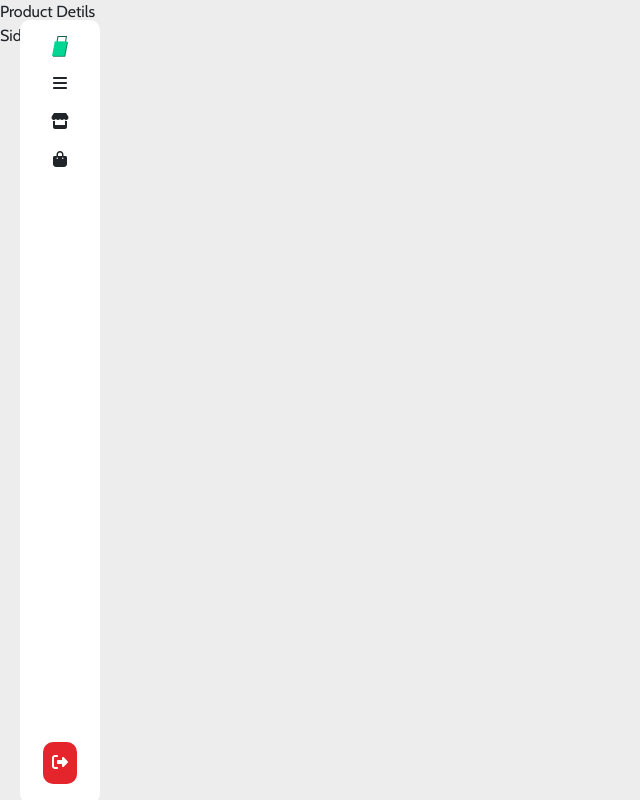
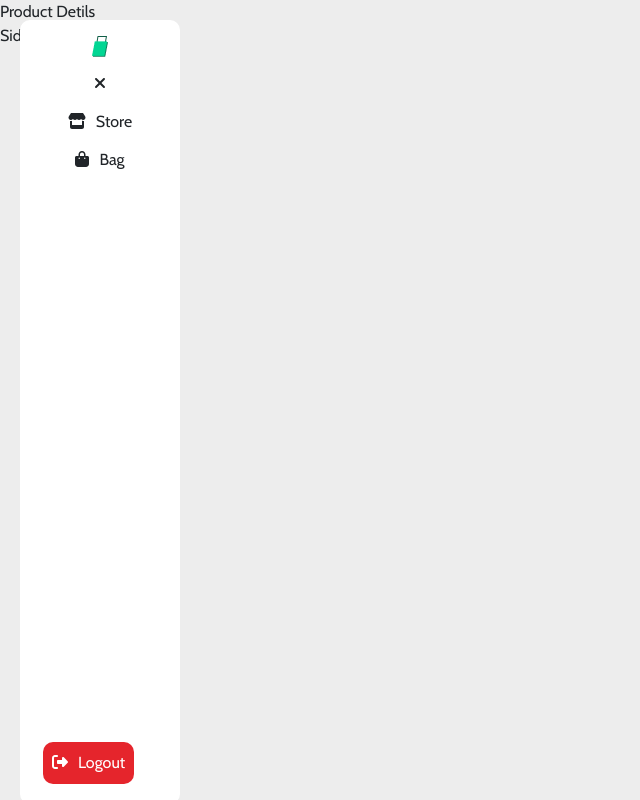
Before and after one commit to MbaliPuso/e-commerce-shop, a React (Create React App) app: page /item-view in a window 1280 px wide. Both pictures are taken after a click on the button 60 px from the left and 84 px from the top of the page. Shown: the whole page, without its empty margins (0-640 px from the left). Built offline with nearby package versions, Linux system fonts and the light colour scheme.

Commit message:
toggle sidebar width

```diff
--- a/src/components/Sidebar.jsx
+++ b/src/components/Sidebar.jsx
@@ -1,22 +1,28 @@
-import React from "react";
+import React, { useState } from "react";
 import '../styles/Sidebar.css';
 import Logo from "../assets/logo.png";
 import { Link } from 'react-router-dom';
 import { FontAwesomeIcon } from "@fortawesome/react-fontawesome";
-import { faBars, faStore, faShoppingBag, faSignOutAlt  } from "@fortawesome/free-solid-svg-icons";
+import { faBars, faTimes, faStore, faShoppingBag, faSignOutAlt  } from "@fortawesome/free-solid-svg-icons";
 
 const Sidebar = () => {
+  const [isExpanded, setIsExpanded] = useState(false);
+
+  const toggleSidebar = () => {
+    setIsExpanded(!isExpanded);
+  };
+
   return (
     <>
-      <div className="sidebar">
+      <div className={`sidebar ${isExpanded ? 'expanded' : ''}`}>
         <div className="top-sidebar">
           <Link to='/'>
           <div className="logo">
             <img src={Logo} alt="commerce website logo" />
           </div>
           </Link>
-          <button className="btn menu-btn">
-            <FontAwesomeIcon icon={faBars} />
+          <button className="btn menu-btn" onClick={toggleSidebar}>
+            <FontAwesomeIcon icon={isExpanded ? faTimes : faBars} />
           </button>
 
           <ul className="nav-links">
@@ -24,6 +30,8 @@ const Sidebar = () => {
             <li>
               <button className="btn">
               <FontAwesomeIcon icon={faStore} />
+              {/* conditional rendering */}
+              {isExpanded && <span>Store</span>}
               </button>
             </li>
             </Link>
@@ -31,6 +39,8 @@ const Sidebar = () => {
             <li>
               <button className="btn">
               <FontAwesomeIcon icon={faShoppingBag} />
+              {/* conditional rendering of bag text */}
+              {isExpanded && <span>Bag</span>}
               </button>
             </li>
             </Link>
@@ -42,6 +52,7 @@ const Sidebar = () => {
             <li>
               <button className="btn">
               <FontAwesomeIcon icon={faSignOutAlt} />
+              {isExpanded && <span>Logout</span>}
               </button>
             </li>
             </Link>
--- a/src/styles/Sidebar.css
+++ b/src/styles/Sidebar.css
@@ -25,6 +25,10 @@ body {
     border-radius: 10px;
 }
 
+.sidebar.expanded {
+    width: 160px;
+}
+
 .logo {
     display: block;
     margin: auto;
@@ -46,6 +50,17 @@ ul {
     display: block;
     margin: auto;
 }
+.nav-links .link li .btn span {
+    margin-left: 10px;
+}
+
+.nav-links .link li.active .btn {
+    background-color: #1A1F16;
+    color: #ffffff;
+}
+.sidebar.expanded .nav.links .link li .btn span {
+    display: inline-block;
+}
 
 .bottom-sidebar .btn {
     position: absolute;
```
